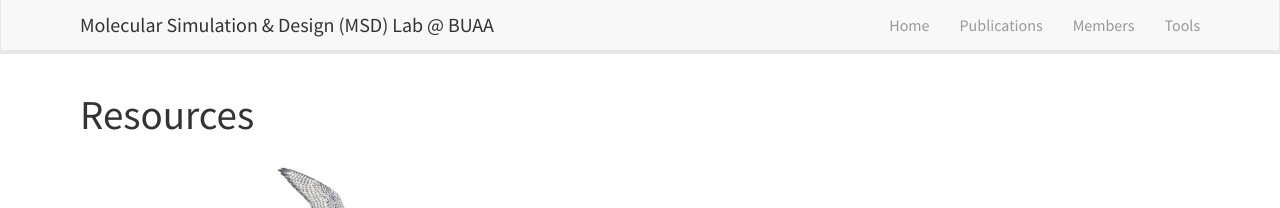
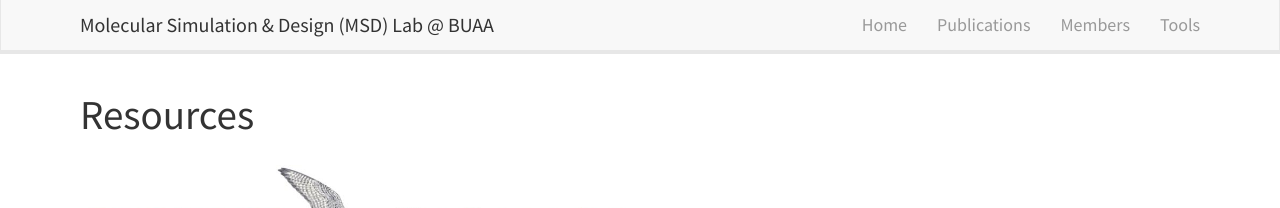
Before and after one commit to linxubo/linxubo.github.io, a Jekyll site: the page built from _pages/resources.md, in a window 1280 px wide. Shown: the top 208 px of the page. Built offline with Jekyll 4.4.1, drawn with Linux system fonts in a browser that asks for light colours; nearby versions of some CDN libraries; a script that is not in the unit is left out.

Commit message:
Update header.html

```diff
--- a/_includes/header.html
+++ b/_includes/header.html
@@ -1,3 +1,10 @@
+<style>
+  /* 让导航菜单字号变大 */
+  .navbar-nav > li > a {
+    font-size: 18px !important;   /* 想再大一点就改 18px */
+  }
+</style>
+
 <div class="navbar navbar-default navbar-fixed-top" role="navigation">
   <div class="container-fluid">
 	<div class="navbar-header">
```
